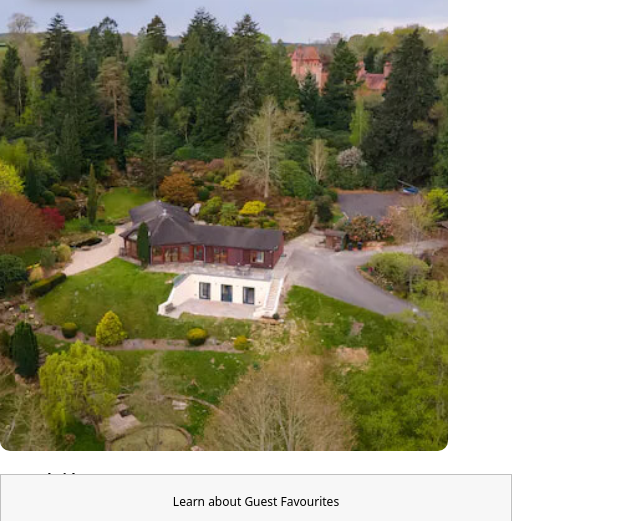
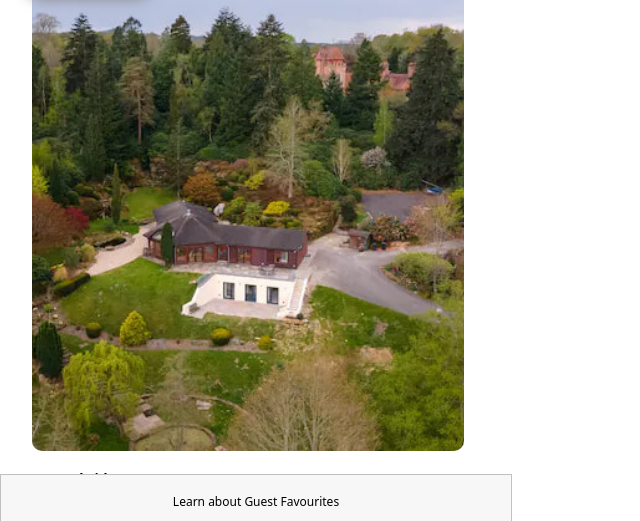
Before and after one commit to oscaroneim/AirBnbMobile, a plain HTML site: page index.html in a window 1280 px wide. Shown: the part 214-735 px from the top of the page, without its empty margins (0-640 px from the left). Drawn offline with Linux system fonts and the light colour scheme.

Commit message:
css code clean up

```diff
--- a/styles.css
+++ b/styles.css
@@ -250,6 +250,7 @@ body {
 .imgContainer {
   max-width: 28em;
   max-height: auto;
+  padding-left: 2em;
 }
 
 .imgSize {
@@ -291,9 +292,9 @@ body {
 }
 
 .descriptionContainer {
-  width: 97%;
+  width: 94%;
   height: 12vh;
-  margin-left: 0;
+  margin-left: 2em;
   display: flex;
   justify-content: space-between;
 }
```
